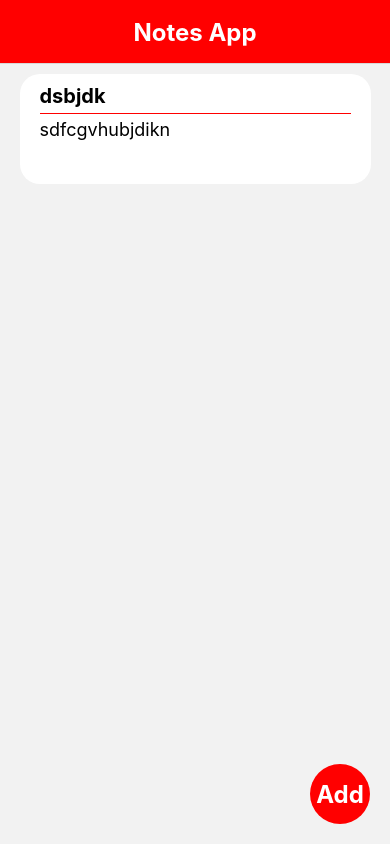
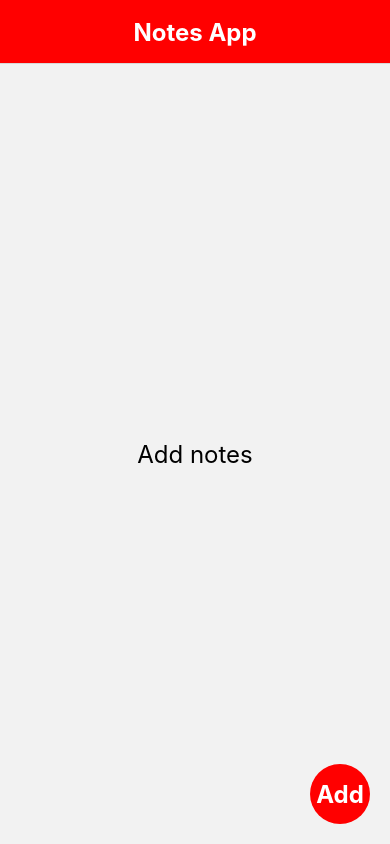
Before and after one commit to shyamtiwari02062001/Note, a React Native app: screen / in a window 390 px wide. Built offline with nearby package versions, Linux system fonts and the light colour scheme.

Commit message:
Functionality is working fine

```diff
--- a/App.tsx
+++ b/App.tsx
@@ -5,11 +5,18 @@ import {NavigationContainer} from '@react-navigation/native';
 import {createStackNavigator} from '@react-navigation/stack';
 import AddNote from './screens/addNote';
 import {TransitionPresets} from '@react-navigation/stack';
+import {combineReducers, createStore} from 'redux';
+import Notes from './store/reducer/note';
+import {Provider} from 'react-redux';
 
 const Stack = createStackNavigator();
-
+const rootReducer = combineReducers({
+  notes: Notes,
+});
 function App(): JSX.Element {
+  const store = createStore(rootReducer);
   return (
+    <Provider store={store}>
       <NavigationContainer>
         <Stack.Navigator
           screenOptions={{
@@ -42,6 +49,7 @@ function App(): JSX.Element {
           />
         </Stack.Navigator>
       </NavigationContainer>
+    </Provider>
   );
 }
 
--- a/components/button.tsx
+++ b/components/button.tsx
@@ -1,12 +1,41 @@
-import React from 'react';
-import {StyleSheet, Text, TouchableOpacity} from 'react-native';
-const SubmitButton = () => {
+import React, {useState} from 'react';
+import {
+  StyleSheet,
+  Text,
+  TouchableOpacity,
+  ActivityIndicator,
+} from 'react-native';
+import {useDispatch, useSelector} from 'react-redux';
+import {addNote} from '../store/actions/note';
+
+const SubmitButton = (props: {
+  data: {title: string; subtitle: string; navigation: any};
+}) => {
+  const data = useSelector(
+    (state: {notes: {notes: string}}) => state.notes.notes,
+  );
+  const [submitting, setSubmitting] = useState(false);
+  const dispatch = useDispatch();
+  const submit = () => {
+    if (props.data.title !== '' && props.data.subtitle !== '') {
+      setSubmitting(true);
+      setTimeout(() => {
+        dispatch(addNote([...data, props.data]));
+        setSubmitting(false);
+        props.data.navigation.goBack();
+      }, 1000);
+    }
+  };
   return (
     <TouchableOpacity
       activeOpacity={0.8}
-      onPress={() => console.log('Shyam')}
+      onPress={() => submit()}
       style={styles.container}>
-      <Text style={styles.text}>Add</Text>
+      {submitting ? (
+        <ActivityIndicator color={'#fff'} size={'large'} />
+      ) : (
+        <Text style={styles.text}>Add</Text>
+      )}
     </TouchableOpacity>
   );
 };
@@ -18,10 +47,11 @@ const styles = StyleSheet.create({
     backgroundColor: 'red',
     alignItems: 'center',
     alignSelf: 'center',
-    padding: 10,
-    margin: 20,
+    padding: 12,
+    margin: 30,
   },
   text: {
+    padding: 8,
     fontSize: 24,
     fontWeight: 'bold',
     color: '#fff',
--- a/components/listItem.tsx
+++ b/components/listItem.tsx
@@ -1,11 +1,11 @@
 import React from 'react';
 import {View, Text, StyleSheet} from 'react-native';
-const ListItem = (props: {title: string; subtitle: string}) => {
+const ListItem = (props: {data: {title: string; subtitle: string}}) => {
   return (
     <View style={styles.card}>
-      <Text style={styles.title}>{props.title}</Text>
+      <Text style={styles.title}>{props.data.title}</Text>
       <View style={styles.divider} />
-      <Text style={styles.subtitle}>{props.subtitle}</Text>
+      <Text style={styles.subtitle}>{props.data.subtitle}</Text>
     </View>
   );
 };
@@ -19,7 +19,7 @@ const styles = StyleSheet.create({
     paddingVertical: 10,
     margin: 10,
     backgroundColor: '#fff',
-    height: 110,
+    minHeight: 110,
     borderRadius: 20,
     elevation: 20,
     shadowColor: '#000',
--- a/package.json
+++ b/package.json
@@ -16,7 +16,9 @@
     "react-native": "0.72.1",
     "react-native-gesture-handler": "^2.12.0",
     "react-native-safe-area-context": "^4.6.3",
-    "react-native-screens": "^3.22.0"
+    "react-native-screens": "^3.22.0",
+    "react-redux": "^8.1.1",
+    "redux": "^4.2.1"
   },
   "devDependencies": {
     "@babel/core": "^7.20.0",
--- a/screens/addNote.tsx
+++ b/screens/addNote.tsx
@@ -1,8 +1,10 @@
-import React from 'react';
+import React, {useState} from 'react';
 import {View, TextInput, StatusBar, StyleSheet} from 'react-native';
 import SubmitButton from '../components/button';
 
-const AddNote = () => {
+const AddNote = (props: {navigation: any}) => {
+  const [title, setTitle] = useState('');
+  const [subTitle, setSubTitle] = useState('');
   return (
     <View>
       <StatusBar backgroundColor={'red'} />
@@ -10,6 +12,7 @@ const AddNote = () => {
         style={styles.input}
         placeholderTextColor={'grey'}
         placeholder="Title"
+        onChangeText={val => setTitle(val)}
       />
       <TextInput
         style={[styles.input, styles.multiLine]}
@@ -17,8 +20,11 @@ const AddNote = () => {
         numberOfLines={5}
         placeholderTextColor={'grey'}
         placeholder="Body"
+        onChangeText={val => setSubTitle(val)}
       />
-      <SubmitButton />
+      <SubmitButton
+        data={{title: title, subtitle: subTitle, navigation: props.navigation}}
+      />
     </View>
   );
 };
--- a/screens/homeScreen.tsx
+++ b/screens/homeScreen.tsx
@@ -1,18 +1,32 @@
 import React from 'react';
-import {FlatList, StatusBar, StyleSheet, View} from 'react-native';
+import {FlatList, Text, StatusBar, StyleSheet, View} from 'react-native';
 import ListItem from '../components/listItem';
+import {useSelector} from 'react-redux';
 import FloatingButton from '../components/floatingButton';
 const HomeScreen = (props: {navigation: any}) => {
-  const data = [{title: 'dsbjdk', subtitle: 'sdfcgvhubjdikn'}];
+  const data = useSelector(
+    (state: {notes: {notes: Array<{title: string; subtitle: string}>}}) =>
+      state.notes.notes,
+  );
+  console.log(data);
   return (
     <View style={styles.container}>
       <StatusBar backgroundColor={'red'} />
-      <FlatList
-        data={data}
-        renderItem={({item, index}) => (
-          <ListItem key={index} title={item.title} subtitle={item.subtitle} />
-        )}
-      />
+      {data.length === 0 ? (
+        <View style={styles.textContainer}>
+          <Text style={styles.text}>Add notes</Text>
+        </View>
+      ) : (
+        <FlatList
+          data={data}
+          renderItem={({item, index}) => (
+            <ListItem
+              key={index}
+              data={{title: item.title, subtitle: item.subtitle}}
+            />
+          )}
+        />
+      )}
       <FloatingButton navigation={props.navigation} />
     </View>
   );
@@ -20,4 +34,10 @@ const HomeScreen = (props: {navigation: any}) => {
 export default HomeScreen;
 const styles = StyleSheet.create({
   container: {height: '100%'},
+  textContainer: {
+    height: '100%',
+    justifyContent: 'center',
+    alignItems: 'center',
+  },
+  text: {fontSize: 24, color: '#000'},
 });
--- /dev/null
+++ b/store/actions/note.js
@@ -0,0 +1,7 @@
+export const ADD_NOTE = 'ADD_NOTE';
+export const addNote = notes => {
+  return {
+    type: ADD_NOTE,
+    notes,
+  };
+};
--- /dev/null
+++ b/store/reducer/note.js
@@ -0,0 +1,19 @@
+import {ADD_NOTE} from '../actions/note';
+
+const initialState = {
+  notes: [],
+};
+const Notes = (state = initialState, action) => {
+  switch (action.type) {
+    case ADD_NOTE: {
+      return {
+        ...state,
+        notes: action.notes,
+      };
+    }
+    default: {
+      return state;
+    }
+  }
+};
+export default Notes;
```
Also changed, not shown: 1 other file (tests, documents, lock files or other folders). Lines whose indentation alone changed are shown as unchanged.
